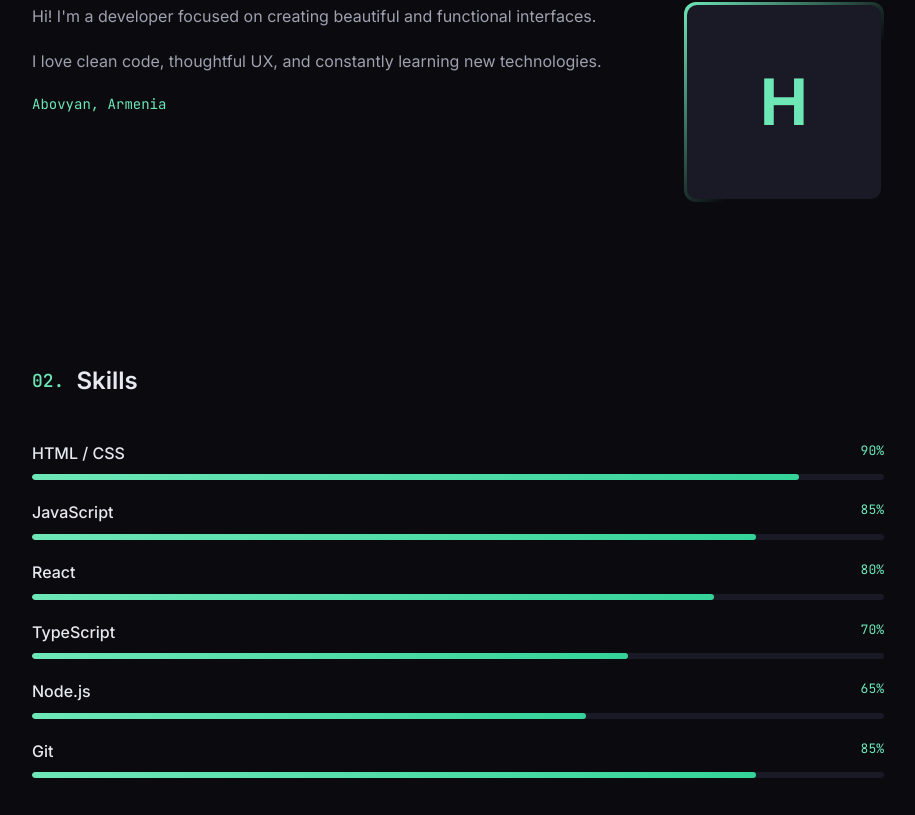
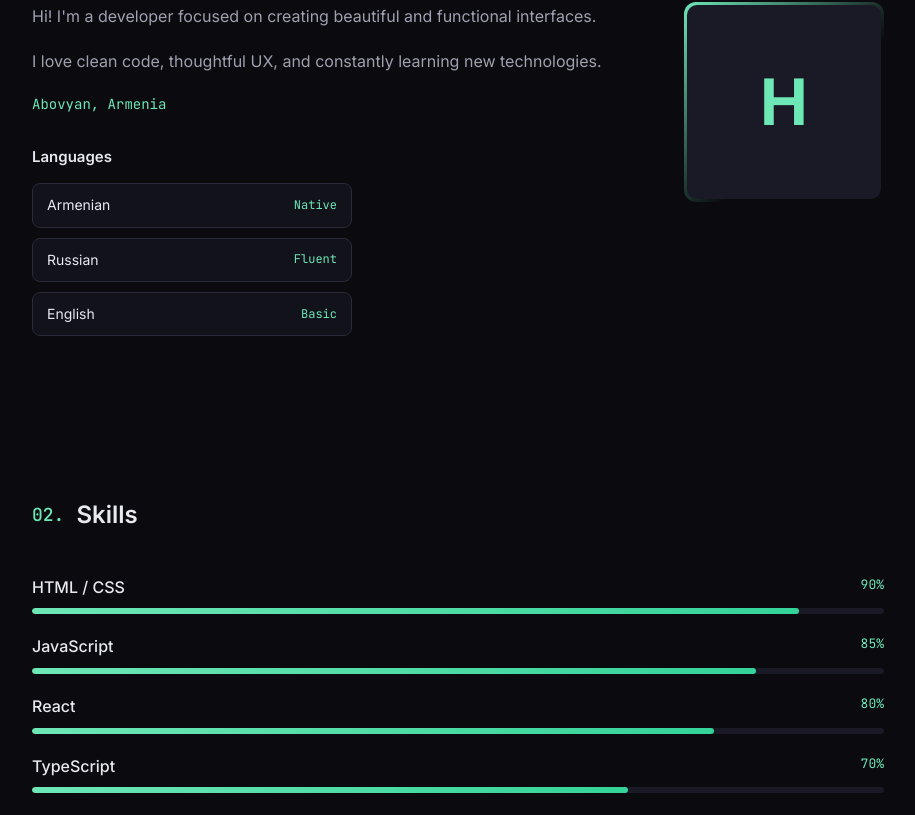
Before and after one commit to Hovsep9266/portfolio, a React (Vite) app: page / in a window 1280 px wide. Shown: the part 956-1771 px from the top of the page, without its empty margins (182-1097 px from the left). Built offline with nearby package versions, Linux system fonts and the light colour scheme.

Commit message:
Update portfolio

```diff
--- a/src/components/About.jsx
+++ b/src/components/About.jsx
@@ -1,11 +1,13 @@
 import { profile } from '../data/profile'
 import { useLanguage } from '../i18n/LanguageContext'
+import { useReveal } from '../hooks/useReveal'
 
 export default function About() {
   const { t } = useLanguage()
+  const revealRef = useReveal()
 
   return (
-    <section id="about" className="section">
+    <section id="about" className="section reveal" ref={revealRef}>
       <h2 className="section__title">
         <span className="section__number">01.</span> {t.sections.about}
       </h2>
@@ -15,6 +17,18 @@ export default function About() {
             <p key={paragraph}>{paragraph}</p>
           ))}
           <p className="about__location">{t.profile.location}</p>
+
+          <div className="about__languages">
+            <h3 className="about__languages-title">{t.profile.languagesTitle}</h3>
+            <ul className="about__languages-list">
+              {t.profile.languages.map(({ name, level }) => (
+                <li key={name} className="about__language">
+                  <span className="about__language-name">{name}</span>
+                  <span className="about__language-level">{level}</span>
+                </li>
+              ))}
+            </ul>
+          </div>
         </div>
         <div className="about__avatar" aria-hidden="true">
           <div className="about__avatar-inner">
--- a/src/components/Contact.jsx
+++ b/src/components/Contact.jsx
@@ -1,14 +1,16 @@
 import { getEmailComposeUrl, profile } from '../data/profile'
 import { useLanguage } from '../i18n/LanguageContext'
 import SocialLinks from './SocialLinks'
+import { useReveal } from '../hooks/useReveal'
 
 export default function Contact() {
   const { t } = useLanguage()
+  const revealRef = useReveal()
   const emailUrl = getEmailComposeUrl(profile.email)
   const opensInBrowser = emailUrl.startsWith('https://')
 
   return (
-    <section id="contact" className="section section--contact">
+    <section id="contact" className="section section--contact reveal" ref={revealRef}>
       <h2 className="section__title">
         <span className="section__number">04.</span> {t.sections.contact}
       </h2>
--- a/src/components/Hero.jsx
+++ b/src/components/Hero.jsx
@@ -11,12 +11,12 @@ export default function Hero() {
 
   return (
     <section id="hero" className="hero">
-      <p className="hero__greeting">{t.hero.greeting}</p>
-      <h1 className="hero__name">{profile.name}</h1>
-      <p className="hero__title">{t.profile.title}</p>
-      <p className="hero__tagline">{t.profile.tagline}</p>
+      <p className="hero__greeting hero-animate" style={{ '--i': 0 }}>{t.hero.greeting}</p>
+      <h1 className="hero__name hero-animate" style={{ '--i': 1 }}>{profile.name}</h1>
+      <p className="hero__title hero-animate" style={{ '--i': 2 }}>{t.profile.title}</p>
+      <p className="hero__tagline hero-animate" style={{ '--i': 3 }}>{t.profile.tagline}</p>
 
-      <div className="hero__actions">
+      <div className="hero__actions hero-animate" style={{ '--i': 4 }}>
         <button type="button" className="btn btn--primary" onClick={() => scrollTo('projects')}>
           {t.hero.viewProjects}
         </button>
@@ -25,7 +25,9 @@ export default function Hero() {
         </button>
       </div>
 
-      <SocialLinks className="hero__social" />
+      <div className="hero-animate" style={{ '--i': 5 }}>
+        <SocialLinks className="hero__social" />
+      </div>
     </section>
   )
 }
--- a/src/components/Projects.jsx
+++ b/src/components/Projects.jsx
@@ -1,5 +1,6 @@
 import { profile } from '../data/profile'
 import { useLanguage } from '../i18n/LanguageContext'
+import { useReveal } from '../hooks/useReveal'
 
 function isLiveUrl(url) {
   return url && url !== '#'
@@ -15,6 +16,7 @@ function ExternalIcon() {
 
 export default function Projects() {
   const { t } = useLanguage()
+  const revealRef = useReveal()
 
   const openProject = (url) => {
     if (isLiveUrl(url)) {
@@ -23,7 +25,7 @@ export default function Projects() {
   }
 
   return (
-    <section id="projects" className="section section--projects">
+    <section id="projects" className="section section--projects reveal" ref={revealRef}>
       <h2 className="section__title">
         <span className="section__number">03.</span> {t.sections.projects}
       </h2>
@@ -36,6 +38,7 @@ export default function Projects() {
               index === 0 && 'project-card--featured',
               isLiveUrl(project.url) && 'project-card--clickable',
             ].filter(Boolean).join(' ')}
+            style={{ '--i': index }}
             onClick={() => openProject(project.url)}
             onKeyDown={(e) => {
               if (isLiveUrl(project.url) && (e.key === 'Enter' || e.key === ' ')) {
--- a/src/components/Skills.jsx
+++ b/src/components/Skills.jsx
@@ -1,11 +1,13 @@
 import { profile } from '../data/profile'
 import { useLanguage } from '../i18n/LanguageContext'
+import { useReveal } from '../hooks/useReveal'
 
 export default function Skills() {
   const { t } = useLanguage()
+  const revealRef = useReveal()
 
   return (
-    <section id="skills" className="section">
+    <section id="skills" className="section reveal" ref={revealRef}>
       <h2 className="section__title">
         <span className="section__number">02.</span> {t.sections.skills}
       </h2>
@@ -17,7 +19,7 @@ export default function Skills() {
               <span className="skill__level">{level}%</span>
             </div>
             <div className="skill__bar">
-              <div className="skill__fill" style={{ width: `${level}%` }} />
+              <div className="skill__fill" style={{ '--level': `${level}%` }} />
             </div>
           </div>
         ))}
--- /dev/null
+++ b/src/hooks/useReveal.js
@@ -0,0 +1,30 @@
+import { useEffect, useRef } from 'react'
+
+export function useReveal() {
+  const ref = useRef(null)
+
+  useEffect(() => {
+    const el = ref.current
+    if (!el) return
+
+    if (window.matchMedia('(prefers-reduced-motion: reduce)').matches) {
+      el.classList.add('is-visible')
+      return
+    }
+
+    const observer = new IntersectionObserver(
+      ([entry]) => {
+        if (entry.isIntersecting) {
+          el.classList.add('is-visible')
+          observer.unobserve(el)
+        }
+      },
+      { threshold: 0.12, rootMargin: '0px 0px -40px 0px' },
+    )
+
+    observer.observe(el)
+    return () => observer.disconnect()
+  }, [])
+
+  return ref
+}
--- a/src/i18n/translations.js
+++ b/src/i18n/translations.js
@@ -30,6 +30,12 @@ export const translations = {
         'Люблю чистый код, продуманный UX и постоянно изучаю новые технологии.',
       ],
       location: 'Армения, Абовян',
+      languagesTitle: 'Языки',
+      languages: [
+        { name: 'Армянский', level: 'Родной' },
+        { name: 'Русский', level: 'Свободно' },
+        { name: 'Английский', level: 'Начальный' },
+      ],
     },
     projects: {
       films: {
@@ -87,6 +93,12 @@ export const translations = {
         'I love clean code, thoughtful UX, and constantly learning new technologies.',
       ],
       location: 'Abovyan, Armenia',
+      languagesTitle: 'Languages',
+      languages: [
+        { name: 'Armenian', level: 'Native' },
+        { name: 'Russian', level: 'Fluent' },
+        { name: 'English', level: 'Basic' },
+      ],
     },
     projects: {
       films: {
--- a/src/index.css
+++ b/src/index.css
@@ -327,6 +327,49 @@ main {
   color: var(--accent);
 }
 
+.about__languages {
+  margin-top: 28px;
+}
+
+.about__languages-title {
+  margin: 0 0 14px;
+  font-size: 15px;
+  font-weight: 600;
+  color: var(--text-heading);
+}
+
+.about__languages-list {
+  list-style: none;
+  padding: 0;
+  margin: 0;
+  display: flex;
+  flex-direction: column;
+  gap: 10px;
+}
+
+.about__language {
+  display: flex;
+  align-items: center;
+  justify-content: space-between;
+  gap: 16px;
+  max-width: 320px;
+  padding: 10px 14px;
+  background: var(--bg-card);
+  border: 1px solid var(--border);
+  border-radius: 8px;
+}
+
+.about__language-name {
+  font-size: 14px;
+  color: var(--text-heading);
+}
+
+.about__language-level {
+  font-family: var(--mono);
+  font-size: 12px;
+  color: var(--accent);
+}
+
 .about__avatar {
   width: 200px;
   height: 200px;
@@ -381,9 +424,14 @@ main {
 
 .skill__fill {
   height: 100%;
+  width: 0;
   background: linear-gradient(90deg, var(--accent), #34d399);
   border-radius: 3px;
   transition: width 1s ease;
+}
+
+.reveal.is-visible .skill__fill {
+  width: var(--level);
 }
 
 /* ── Projects ── */
@@ -719,3 +767,57 @@ main {
     justify-content: center;
   }
 }
+
+/* ── Animations ── */
+
+.hero-animate {
+  opacity: 0;
+  transform: translateY(18px);
+  animation: fade-up 0.65s ease forwards;
+  animation-delay: calc(var(--i, 0) * 90ms);
+}
+
+.reveal {
+  opacity: 0;
+  transform: translateY(28px);
+  transition: opacity 0.7s ease, transform 0.7s ease;
+}
+
+.reveal.is-visible {
+  opacity: 1;
+  transform: translateY(0);
+}
+
+.reveal.is-visible .project-card {
+  opacity: 0;
+  transform: translateY(20px);
+  animation: fade-up 0.55s ease forwards;
+  animation-delay: calc(var(--i, 0) * 100ms + 80ms);
+}
+
+@keyframes fade-up {
+  to {
+    opacity: 1;
+    transform: translateY(0);
+  }
+}
+
+@media (prefers-reduced-motion: reduce) {
+  html {
+    scroll-behavior: auto;
+  }
+
+  .hero-animate,
+  .reveal,
+  .reveal.is-visible .project-card {
+    opacity: 1;
+    transform: none;
+    animation: none;
+    transition: none;
+  }
+
+  .skill__fill {
+    width: var(--level);
+    transition: none;
+  }
+}
```
